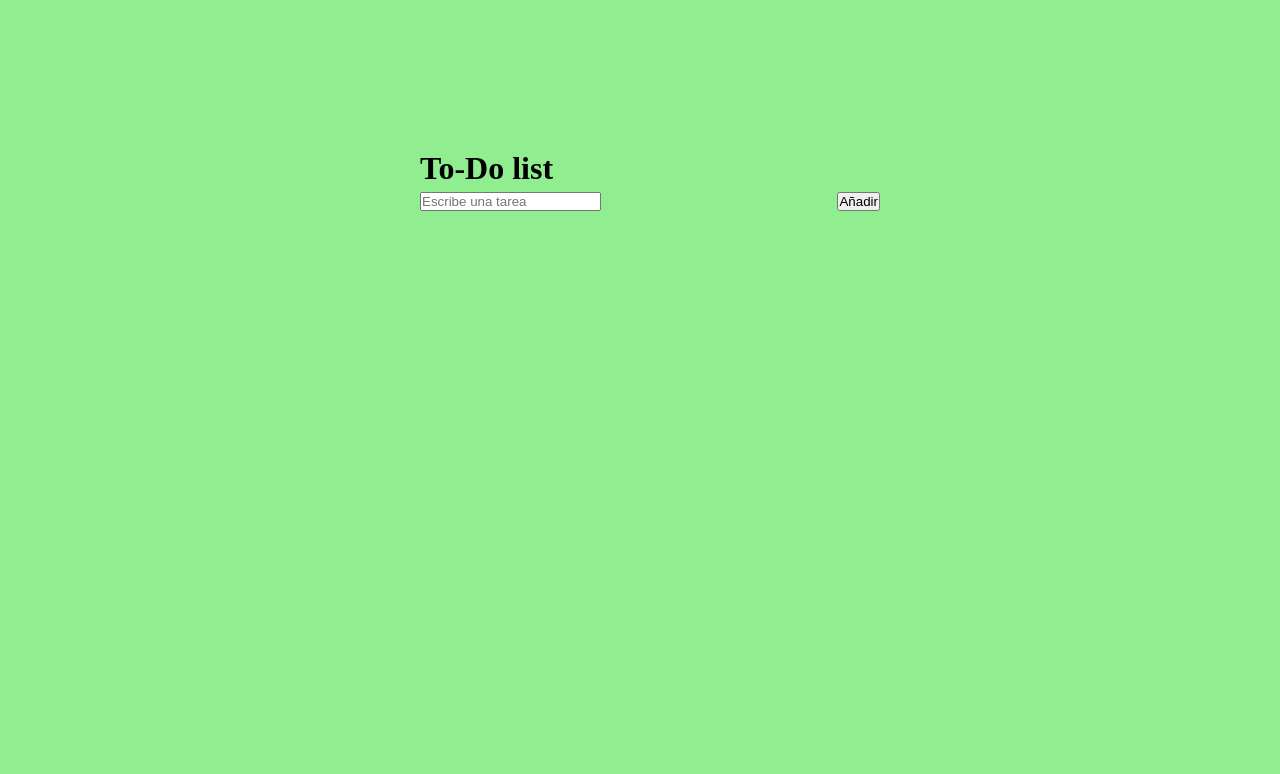
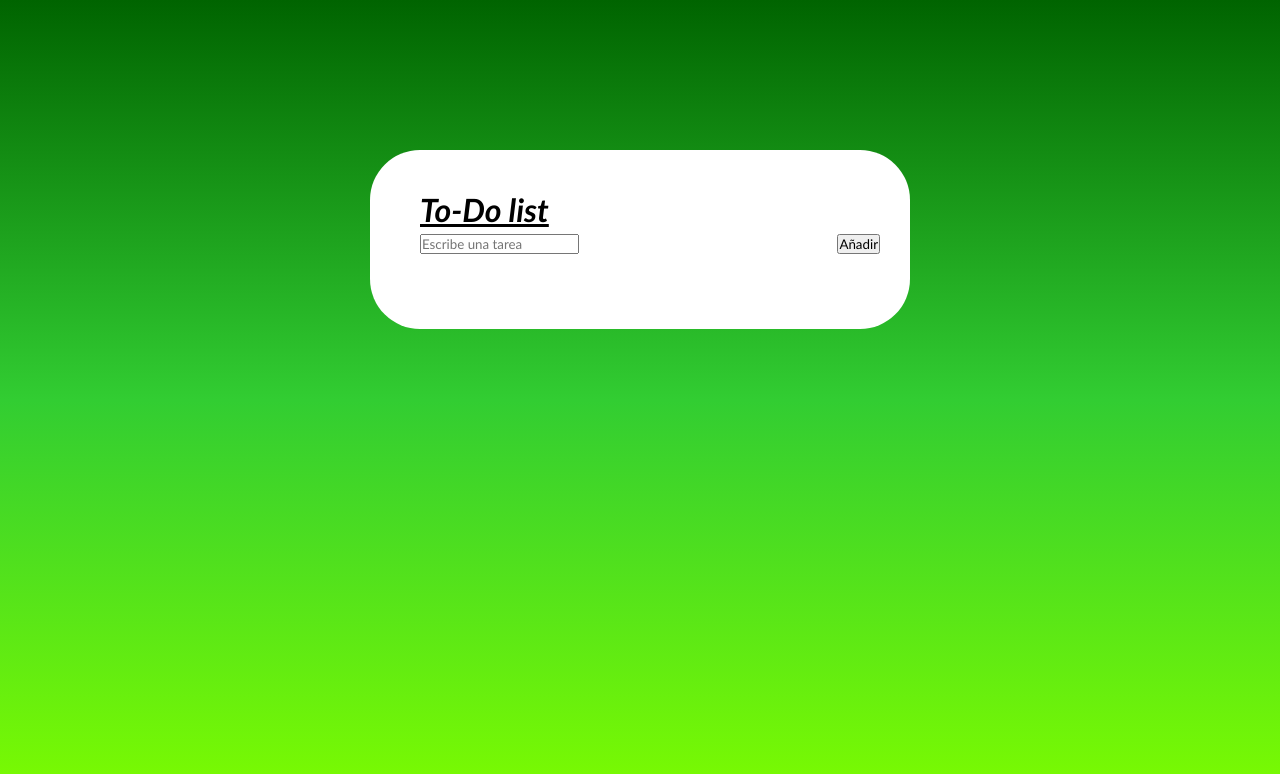
Before and after one commit to DevThalia/m14, a plain HTML site: page Act2/index.html in a window 1280 px wide. Drawn offline with Linux system fonts and the light colour scheme.

Commit message:
css modified

```diff
--- a/Act2/style.css
+++ b/Act2/style.css
@@ -2,22 +2,28 @@
     margin: 0;
     padding: 0;
     box-sizing: border-box;
+    font-family:'Gill Sans', 'Gill Sans MT', Calibri, 'Trebuchet MS', sans-serif;
 }
 .contenedorGeneral{
     width: 100%;
     min-height: 100vh;
-    background-color: lightgreen;
-    padding: 10px;
+    background: linear-gradient(to bottom, #006400, #32CD32, #7CFC00);
+    padding: 50px;
 }
 .app{
     width: 100%;
     max-width: 540px;
     margin: 100px auto 20px;
     padding: 40px 30px 70px;
+    background-color: white;
+    border-radius: 50px;
+
 }
 .app h1{
     padding-left: 20px;
     padding-bottom: 5px;
+    font-style: oblique;
+    text-decoration: underline;
 }
 .contenedorInput{
     display: flex;
@@ -30,6 +36,8 @@
     padding-left: 20px;
     list-style: none;
     user-select: none;
+    line-height: 2em;
+
 }
 .boton-borrar {
     margin-left: 10px;
```
